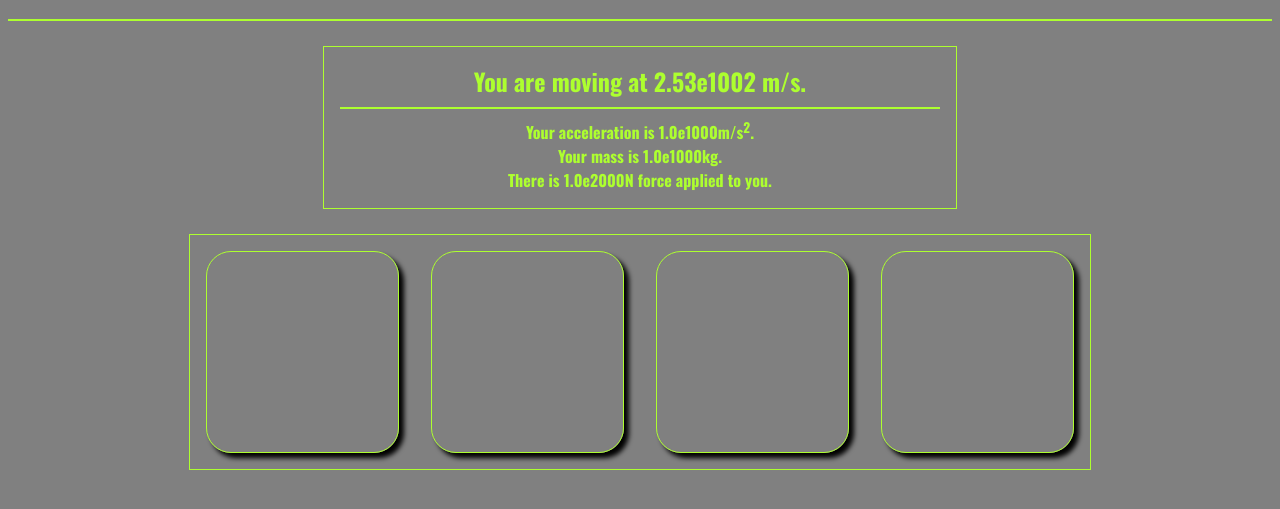
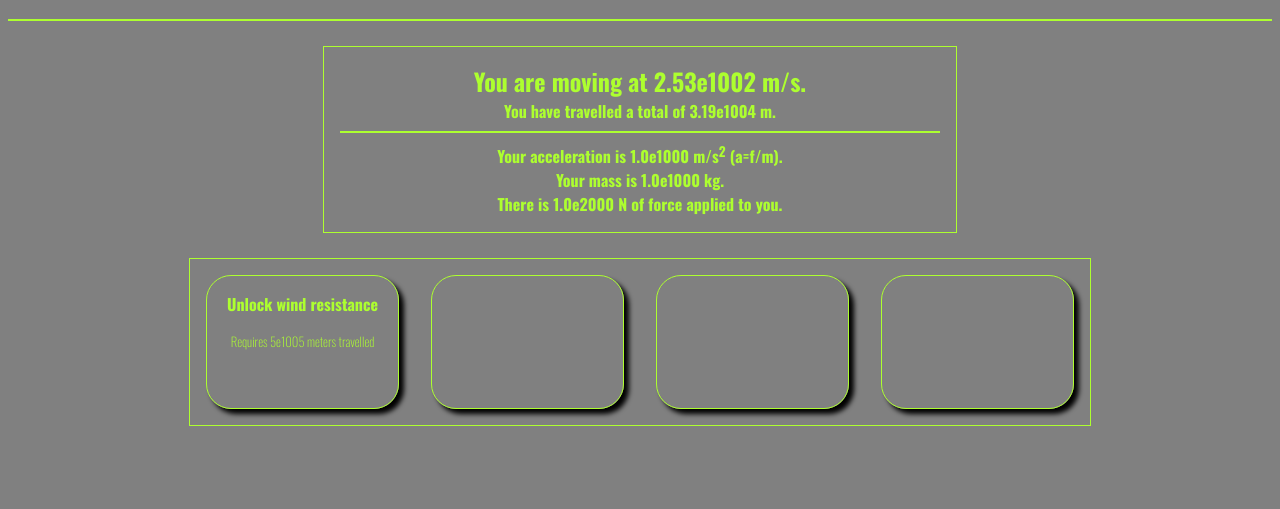
Before and after one commit to monkeh42/slowdown, a plain HTML site: page index.html in a window 1280 px wide. Shown: the part 71-580 px from the top of the page. Drawn offline with nearby package versions, Linux system fonts and the light colour scheme.

Commit message:
upgrade stuff

```diff
--- a/css/style.css
+++ b/css/style.css
@@ -35,21 +35,43 @@ body {
 .upgrade-div {
     border: 1px solid greenyellow;
     width: 200px;
-    height: 200px;
+    height: 100px;
     border-radius: 25px;
     margin: 1em;
+    padding: 1em;
     box-shadow: 5px 5px 5px black;
+}
+
+.upgrade-div.can {
     cursor: pointer;
 }
 
-.upgrade-div:hover {
+.upgrade-div.cant {
+    cursor: not-allowed;
+}
+
+.upgrade-div.can:hover {
     background-color: rgb(92, 92, 92);
 }
 
-.upgrade-div:active {
+.upgrade-div.can:active {
     margin-left: calc(1em + 5px);
     margin-top: calc(1em + 5px);
     margin-right: calc(1em - 5px);
     margin-bottom: calc(1em - 5px);
     box-shadow: none;
 }
+
+.upgrade-div.bought {
+    box-shadow: none;
+    background-color: black;
+}
+
+.upgrade-title {
+    margin-bottom: 1em;
+}
+
+.upgrade-cost {
+    font-size: 0.8em;
+    font-weight: 100;
+}
--- a/index.html
+++ b/index.html
@@ -18,22 +18,28 @@
     <hr id="speed-hr">
     <div id="stats-div">
         <div id="speed-div">You are moving at <span id="speed">0</span> m/s.</div>
+        <div id="distance-div">You have travelled a total of <span id="distance">0</span> m.</div>
         <hr id="speed-hr">
-        <div id="acc-div">Your acceleration is <span id="acc">0</span>m/s<sup>2</sup>.</div>
-        <div id="mass-div">Your mass is <span id="mass">0</span>kg.</div>
-        <div id="force-div">There is <span id="force">0</span>N force applied to you.</div>
+        <div id="acc-div">Your acceleration is <span id="acc">0</span> m/s<sup>2</sup> (a=f/m).</div>
+        <div id="mass-div">Your mass is <span id="mass">0</span> kg.</div>
+        <div id="force-div">There is <span id="force">0</span> N of force applied to you.</div>
     </div>
     <div id="upgrades-div">
-        <div class="upgrade-div">
+        <div class="upgrade-div cant" id="upgrade-1">
+            <div class="upgrade-title">
+                Unlock wind resistance
+            </div>
+            <div class="upgrade-cost">
+                Requires 5e1005 meters travelled
+            </div>
+        </div>
+        <div class="upgrade-div cant">
 
         </div>
-        <div class="upgrade-div">
+        <div class="upgrade-div cant">
 
         </div>
-        <div class="upgrade-div">
-
-        </div>
-        <div class="upgrade-div">
+        <div class="upgrade-div cant">
 
         </div>
     </div>
--- a/main.js
+++ b/main.js
@@ -2,7 +2,10 @@ var player = {
     force: new Decimal("1e2000"),
     mass: new Decimal("1e1000"),
     speed: new Decimal(0),
+    distance: new Decimal(0),
     lastUpdate: new Date().getTime(),
+
+    upgrades: [],
 }
 
 function init() {
@@ -16,15 +19,32 @@ function startInterval() {
 function gameLoop() {
     var currentUpdate = new Date().getTime();
     diff = new Decimal(currentUpdate - player.lastUpdate);
+    player.distance = player.distance.plus(calculateDistance(player.speed, player.speed.plus(calculateAcc().times(diff.div(1000))), diff))
     player.speed = player.speed.plus(calculateAcc().times(diff.div(1000)));
 
     document.getElementById("speed").innerHTML = regularFormat(player.speed, 2);
+    document.getElementById("distance").innerHTML = regularFormat(player.distance, 2);
     document.getElementById("acc").innerHTML = regularFormat(calculateAcc(), 1);
     document.getElementById("mass").innerHTML = regularFormat(player.mass, 1);
     document.getElementById("force").innerHTML = regularFormat(player.force, 1);
+
+    if (!player.upgrades.includes(id)) {
+        if (canAfford(1) && document.getElementById("upgrade-1").classList.contains("cant")) {
+            document.getElementById("upgrade-1").classList.remove("cant");
+            document.getElementById("upgrade-1").classList.add("can");
+        } else if (!canAfford(1) && document.getElementById("upgrade-1").classList.contains("can")) {
+            document.getElementById("upgrade-1").classList.remove("can");
+            document.getElementById("upgrade-1").classList.add("cant");
+        }
+    }
 }
 
 function calculateAcc() {
     let g = player.force.div(player.mass);
     return g;
 }
+
+function calculateDistance(start, end, diff) {
+    let avg = start.plus(end).div(2);
+    return avg.times(diff.div(1000));
+}
```
Also changed, not shown: js/upgrades.js (added, +17 -0 lines).
